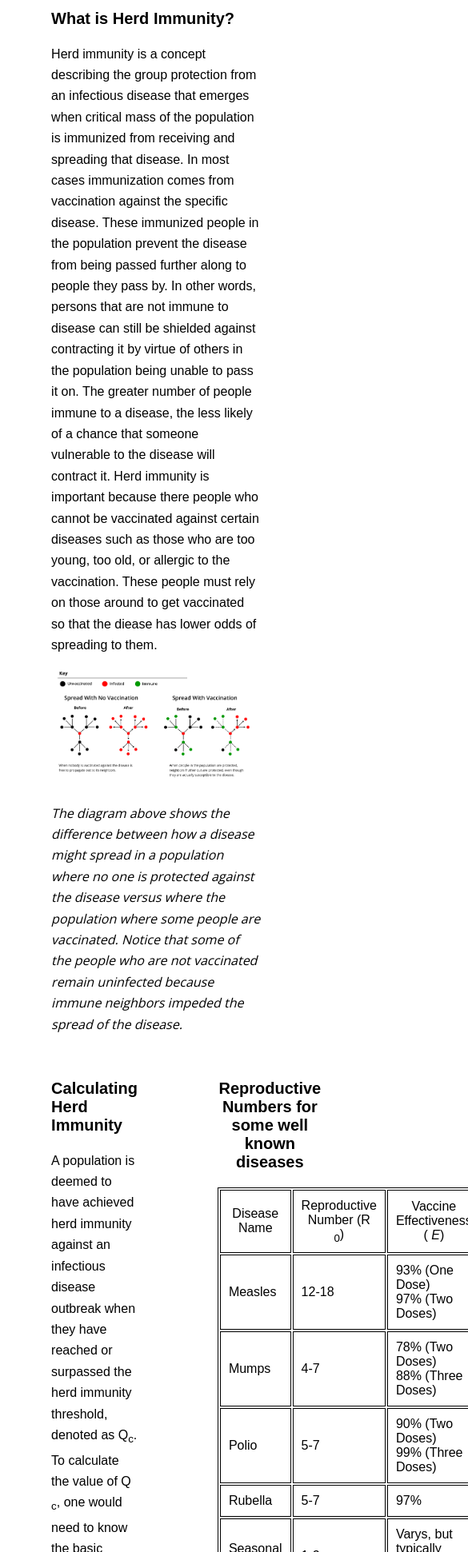
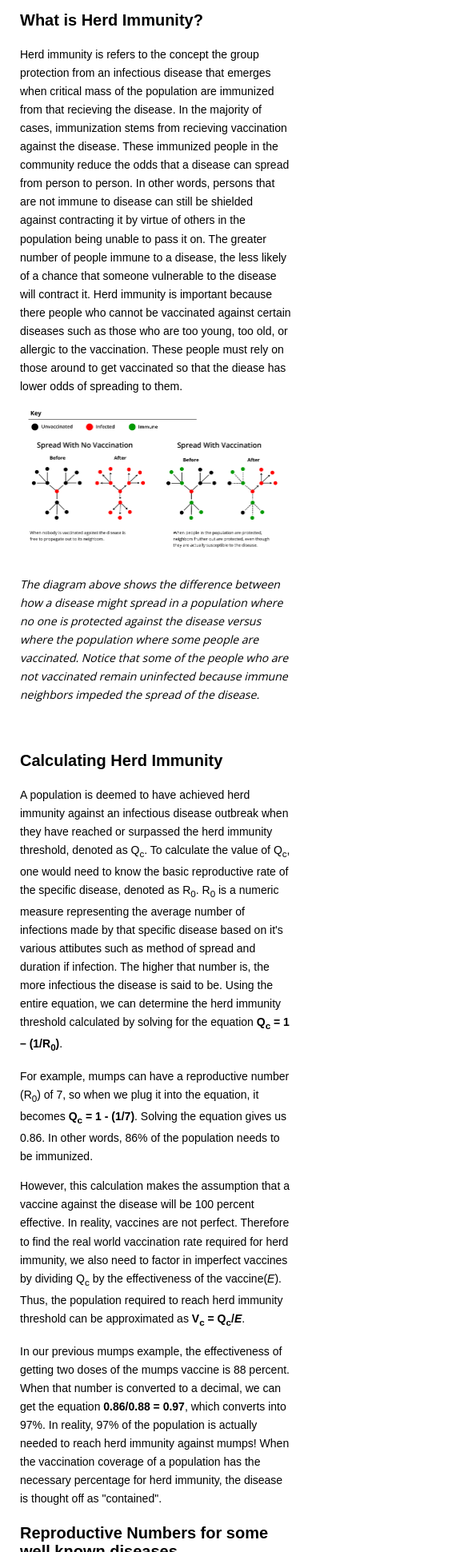
Before and after one commit to garycheung13/herd_immunity, a plain HTML site: page index.html in a window 390 px wide. Shown: the part 59-2000 px from the top of the page at 80% size, 585 px wide, since content can reach past the window. Drawn offline with nearby package versions, Linux system fonts and the light colour scheme; a web font is replaced by a local one.

Commit message:
responsiveness hotfix

```diff
--- a/css/styles.css
+++ b/css/styles.css
@@ -1,10 +1,22 @@
-#container {
-    padding-left: 15%;
-    padding-right: 15%;
+body {
+    max-width: 960px;
+    margin: 0 auto;
+}
+
+@media screen and (max-width: 959px){
+    body {
+        margin-left: 25px;
+        margin-right: 25px;
+    }
+
+    p{
+        font-size: 14px;
+    }
 }
 
 .block {
     padding-bottom: 7.5%;
+
 }
 
 .diagram {
@@ -15,6 +27,10 @@
 .caption {
     font-style: italic;
     font-family: "Open Sans", sans-serif;
+}
+
+.equation {
+    font-weight: 600;
 }
 
 h1 {
@@ -35,12 +51,14 @@ label,
 span {
     font-family: "Open-Sans", sans-serif;
     font-weight: 300;
-    font-style: 1em;
+    font-style: normal;
     line-height: 165%;
 }
 
 table {
+    width: 100%;
     margin: auto;
+    border-collapse: collapse;
 }
 
 table,
@@ -54,6 +72,7 @@ td {
 th,
 td {
     padding: 10px;
+    text-align: left;
 }
 
 .form-block {
@@ -83,8 +102,13 @@ td {
 }
 
 #final-stats {
-    margin-top: 5%;
-    display: inline-block;
+    width: 100%;
+}
+
+@media screen and (max-width: 767px) {
+    #final-stats, table, th, td {
+        font-size: 12px;
+    }
 }
 
 .formulas h4 {
@@ -101,13 +125,19 @@ td {
 .flex-container {
     display: flex;
     flex-direction: row;
+    flex-wrap: wrap;
     justify-content: space-between;
     width: 100%;
-    margin: 0 auto;
 }
 
 .flex-item {
     width: 50%;
+}
+
+@media screen and (max-width: 991px) {
+    .flex-item {
+        width: 100%;
+    }
 }
 
 .form-label {
@@ -121,8 +151,8 @@ td {
 
 .citation {
     font-size: 12px;
-    padding-left: 5%;
-    padding-right: 5%;
+    /* padding-left: 5%;
+    padding-right: 5%; */
 }
 
 .arc-size {
--- a/index.html
+++ b/index.html
@@ -17,15 +17,15 @@
         <div class="block">
             <h3>What is Herd Immunity?</h3>
             <p>
-                Herd immunity is a concept describing the group protection from an infectious disease that emerges when critical mass of
-                the population is immunized from receiving and spreading that disease. In most cases immunization comes from
-                vaccination against the specific disease. These immunized people in the population prevent the disease from
-                being passed further along to people they pass by. In other words, persons that are not immune to disease
-                can still be shielded against contracting it by virtue of others in the population being unable to pass it
-                on. The greater number of people immune to a disease, the less likely of a chance that someone vulnerable
-                to the disease will contract it. Herd immunity is important because there people who cannot be vaccinated
-                against certain diseases such as those who are too young, too old, or allergic to the vaccination. These
-                people must rely on those around to get vaccinated so that the diease has lower odds of spreading to them.
+                Herd immunity is refers to the concept the group protection from an infectious disease that emerges when critical mass of
+                the population are immunized from that recieving the disease. In the majority of cases, immunization stems from
+                recieving vaccination against the disease. These immunized people in the community reduce the odds that a disease
+                can spread from person to person. In other words, persons that are not immune to disease can still be shielded
+                against contracting it by virtue of others in the population being unable to pass it on. The greater number of
+                people immune to a disease, the less likely of a chance that someone vulnerable to the disease will contract
+                it. Herd immunity is important because there people who cannot be vaccinated against certain diseases such as
+                those who are too young, too old, or allergic to the vaccination. These people must rely on those around to get
+                vaccinated so that the diease has lower odds of spreading to them.
             </p>
             <img class="diagram" src="images/diagram.png" alt="image illustrating spread of a virus">
             <p class="caption">The diagram above shows the difference between how a disease might spread in a population where no one is protected
@@ -34,35 +34,37 @@
         </div>
 
         <div class="block">
-            <div class="flex-container">
-                <div class="flex-item">
+            <div>
                 <h3>Calculating Herd Immunity</h3>
                 <p>
                     A population is deemed to have achieved herd immunity against an infectious disease outbreak when they have reached or surpassed
-                        the herd immunity threshold, denoted as Q<sub>c</sub>. To calculate the value of Q
-                        <sub>c</sub>, one would need to know the basic reproductive rate of the specific disease, denoted as R
-                        <sub>0</sub>. R<sub>0</sub> is a numeric measure representing the average number of infections made by that specific
-                        disease based on it's various attibutes such as method of spread and duration if infection. The higher
-                        that number is, the more infectious the disease is said to be. Using the entire equation, we can determine
-                        the herd immunity threshold calculated by solving for the equation <b>Q<sub>c</sub> = 1 – &#40;1/R<sub>0</sub>&#41;</b>.
-                        For example, mumps can have a R<sub>0</sub> of 7, so we can subsitute it in giving us 1 - (1/7) = 0.86, which, when converted int o percentage, yields a herd immunity threshold of
-                        approximately 86%.
-                    </p>
+                    the herd immunity threshold, denoted as Q<sub>c</sub>. To calculate the value of Q<sub>c</sub>, one would need to know the basic reproductive
+                    rate of the specific disease, denoted as R<sub>0</sub>. R<sub>0</sub> is a numeric measure representing the average number of infections
+                    made by that specific disease based on it's various attibutes such as method of spread and duration if infection.
+                    The higher that number is, the more infectious the disease is said to be. Using the entire equation, we can determine
+                    the herd immunity threshold calculated by solving for the equation <span class="equation">Q<sub>c</sub> = 1 – &#40;1/R<sub>0</sub>&#41;</span>.</p>
 
                 <p>
-                        One additional step required to determine the vaccination rate needed for the population. This equation makes the assumption that vaccination against the disease would be 100 percent effective.
-                        In reality, vaccines are not perfectly effective. Therefore to calculate the vaccination rate needed for herd immunity,
-                        we also need to divide Q<sub>c</sub> by the effectiveness of the vaccine denoted as &#40;<i>E</i>&#41;. Thus the percentage of the population required need to vaccinated to reach the herd immunity
-                        threshold can be approximated as<b>V<sub>c</sub> = Q<sub>c</sub>/<i>E</i></b>. Going with the previous mumps example, two doses of the mumps vaccine result a effectiveness of 88%. When converted to a decimal,
-                        we can get the equation 0.86/0.88 = 0.97, which converts to 97%. So 97% of the population is actually needed to achieve herd immunity against mumps!
+                    For example, mumps can have a reproductive number &#40;R<sub>0</sub>&#41; of 7, so when we plug it into the equation,
+                    it becomes <span class="equation"> Q<sub>c</sub> = 1 - &#40;1/7&#41;</span>. Solving the equation gives us 0.86. In other words,
+                    86% of the population needs to be immunized.
                 </p>
                 <p>
-                        When the vaccination coverage of a population has the necessary percentage for herd immunity, the disease is thought off
-                        as "contained".
+                    However, this calculation makes the assumption that a vaccine against the disease will be 100
+                    percent effective. In reality, vaccines are not perfect. Therefore to find the real world vaccination rate
+                    required for herd immunity, we also need to factor in imperfect vaccines by dividing Q<sub>c</sub> by the effectiveness of the vaccine&#40;<i>E</i>&#41;.
+                    Thus, the population required to reach herd immunity threshold can be approximated
+                    as <span class="equation">V<sub>c</sub> = Q<sub>c</sub>/<i>E</i></span>.
+                </p>
+                <p>
+                    In our previous mumps example, the effectiveness of getting two doses of the mumps vaccine is 88 percent.
+                    When that number is converted to a decimal, we can get the equation <span class="equation">0.86/0.88 = 0.97</span>, which converts into 97%.
+                    In reality, 97% of the population is actually needed to reach herd immunity against mumps! When the vaccination coverage of a
+                    population has the necessary percentage for herd immunity, the disease is thought off as "contained".
                 </p>
             </div>
-                <div class="flex-item" style="margin-left: 100px;">
-                    <h3 style="text-align: center;">Reproductive Numbers for some well known diseases</h3>
+            <div>
+                <h3>Reproductive Numbers for some well known diseases</h3>
                 <table>
                     <thead>
                         <tr>
@@ -123,11 +125,9 @@
                 </p>
             </div>
         </div>
-        </div>
         <div class="block">
             <h1>Your Turn - Simulate your own Outbreak</h1>
             <p>
-
                 Watch the effect of vaccination and herd immunity in action by simulating your own outbreak. In the simulation you will be
                 able to modify the reproductive rate of your disease, the effectiveness of the vaccination against it and
                 the vaccination rate of the population. In the simulation, your fictitious disease will have ten attempts
@@ -140,20 +140,7 @@
             </p>
             <div class="flex-container" id="sim-settings">
                 <div class="flex-item">
-                    <div class="formulas">
-                        <h4>Threshold Percentage</h4>
-                        <span class="thresholdNumber">Qc</span> = 1 - &#40; 1&#x2F;
-                        <span id="rZero_formula">R
-                            <sub>0</sub>
-                        </span>&#41;
-                        <h4>Vaccination Rate needed with Vaccine Effectiveness Factored in</h4>
-                        <span id="threshold-number-percent"></span>
-                        <span id="populationNeeded">Vc</span> =
-                        <span class="thresholdNumber">Qc</span>&#x2F;
-                        <span id="effect-formula">E</span>
-                        <br>
-                        <div id="message"> </div>
-                    </div>
+
                     <form id="config" oninput="handleFormChange()">
                         <div class="form-block">
                             <h4 class="form-header">Virus Characteristic</h4>
@@ -185,12 +172,26 @@
                     <button id="start-sim" onclick="main()">Start Simulation</button>
                 </div>
                 <div class="flex-item">
+                    <div class="formulas">
+                            <h4>Threshold Percentage</h4>
+                            <span class="thresholdNumber">Qc</span> = 1 - &#40; 1&#x2F;
+                            <span id="rZero_formula">R
+                                <sub>0</sub>
+                            </span>&#41;
+                            <h4>Vaccination Rate needed with Vaccine Effectiveness Factored in</h4>
+                            <span id="threshold-number-percent"></span>
+                            <span id="populationNeeded">Vc</span> =
+                            <span class="thresholdNumber">Qc</span>&#x2F;
+                            <span id="effect-formula">E</span>
+                            <br>
+                            <div id="message"> </div>
+                        </div>
                     <div id="probability-graph"></div>
                 </div>
             </div>
         </div>
         <div>
-            <svg id="icons" display="block" width="1000" height="50">
+            <svg id="icons" display="block" viewBox="0 0 1000 40" perserveAspectRatio="xMinYmid meet" style="max-width: 1000px;">
                 <circle r="7.5" fill="black" cx="10" cy="10"></circle>
                 <text x="25" y="15" font-family="Open sans" text-anchor="start" font-size="16">Unvaccinated</text>
 
@@ -207,7 +208,7 @@
         </div>
         <div class="block flex-container" id="sim-area">
             <div class="flex-item">
-                <svg id="graph" width="500" height="500">
+                <svg id="graph" viewBox="0 0 500 500" perserveAspectRatio="xMinYmid meet" style="max-width: 500px;">
                     <text x="250" y="50" font-family="Open Sans" text-anchor="middle" font-size="20">
                         Press Simulate to Begin Outbreak
                     </text>
@@ -217,7 +218,7 @@
             <div class="flex-item">
                 <h3>Current Simulation Population Distribution</h3>
                 <p>Hover to learn more about a segment</p>
-                <svg id="donut" width="500" height="250"></svg>
+                <svg id="donut" viewBox="0 0 500 250" perserveAspectRatio="xMinYmid meet" style="max-width: 500px;"></svg>
                 <div>
                     <p id="sim-comment" class="hidden">
                         Javascript is broken :&#40;
--- a/js/lineChart.js
+++ b/js/lineChart.js
@@ -45,8 +45,11 @@ const lineChart = (function () {
     let height = 500 - margins.top - margins.bottom;
 
     let svg = d3.select("#probability-graph").append("svg")
-        .attr("width", width + margins.left + margins.right)
-        .attr("height", height + margins.top + margins.bottom)
+        // .attr("width", width + margins.left + margins.right)
+        // .attr("height", height + margins.top + margins.bottom)
+        .attr("viewBox", "0,0," + (width + margins.left + margins.right) + "," + (height + margins.top + margins.bottom))
+        .attr("perserveAspectRatio", "xMinYmid meet")
+        .style("max-width", width + margins.left + margins.right + "px")
         .append("g")
         .attr("transform", "translate(" + margins.left + "," + margins.top + ")");
 
--- a/js/main.js
+++ b/js/main.js
@@ -309,8 +309,9 @@ function start(config) {
 
 
     var svg = d3.select("#graph")
-        .attr("width", width)
-        .attr("height", height);
+        .attr("viewBox", "0,0," + width + "," + height)
+        .attr("perserveAspectRatio", "xMinYmid meet")
+        .style("max-width", width + "px")
     //area resets
     //clear the svg area of text and image
     svg.selectAll("text").remove();
```
Lines whose indentation alone changed are shown as unchanged.
